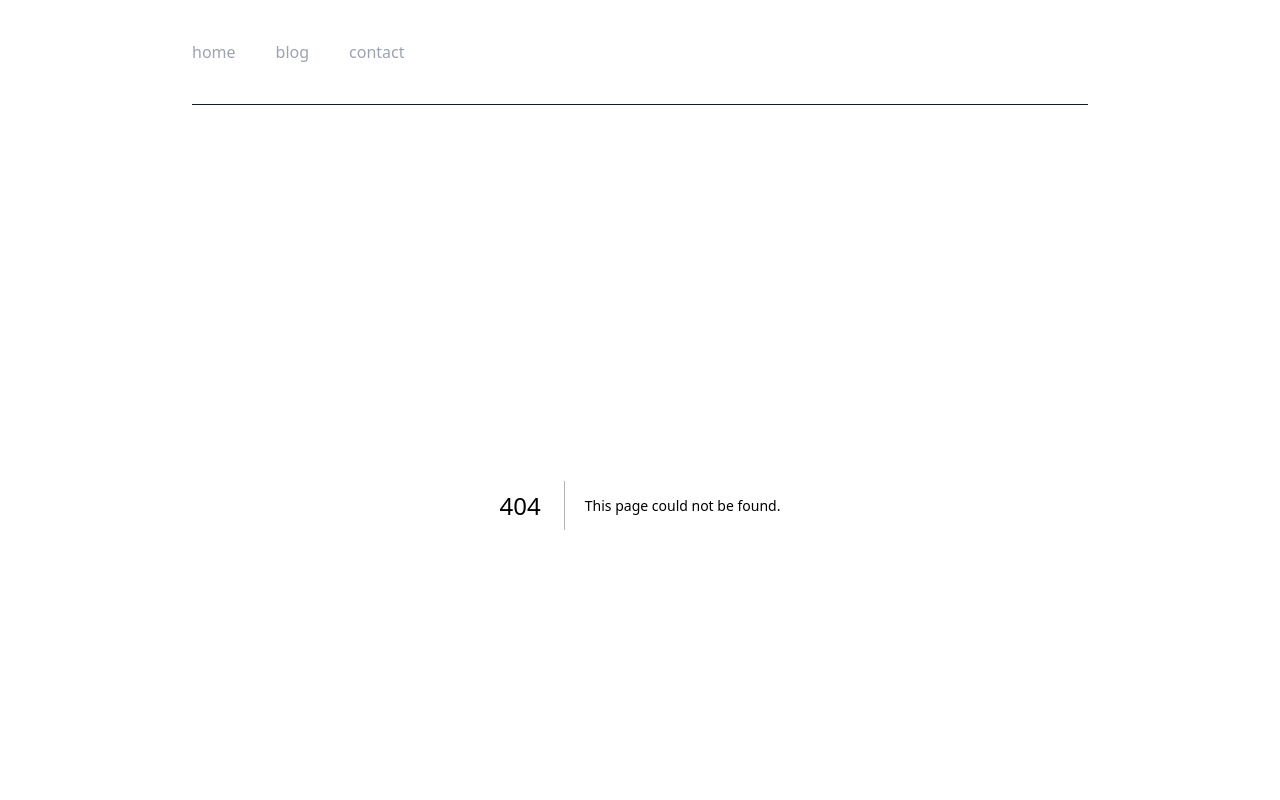
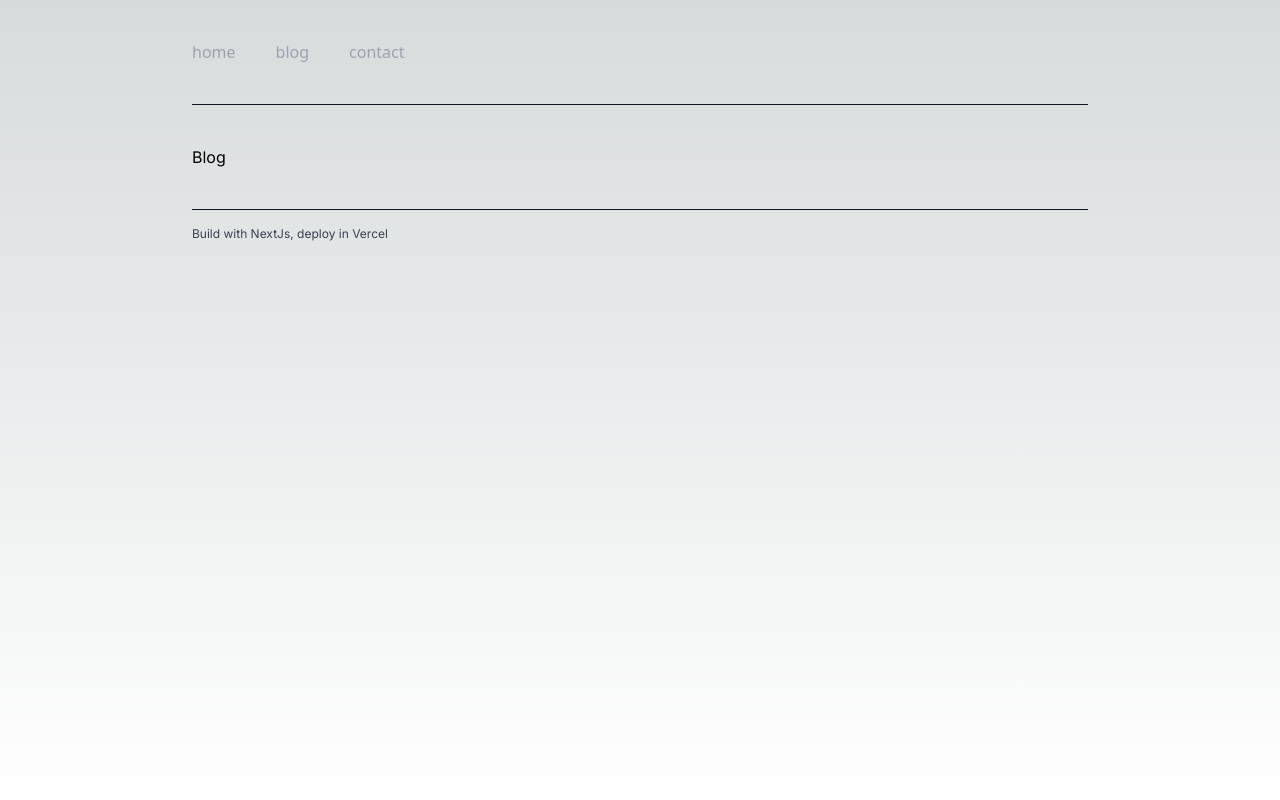
Before and after one commit to ryperk/my-web, a Next.js app: page /blog in a window 1280 px wide. Before the commit this address had no page. Shown: the top 800 px of the page. Built offline with nearby package versions, Linux system fonts and the light colour scheme.

Commit message:
add blog & contact page

```diff
--- /dev/null
+++ b/src/app/blog/page.js
@@ -0,0 +1,7 @@
+import React from 'react'
+
+export default function Blog() {
+  return (
+    <div>Blog</div>
+  )
+}
--- /dev/null
+++ b/src/app/contact/page.js
@@ -0,0 +1,7 @@
+import React from 'react'
+
+export default function Contact() {
+  return (
+    <div>Contact</div>
+  )
+}
--- a/src/app/layout.js
+++ b/src/app/layout.js
@@ -15,9 +15,9 @@ export default function RootLayout({ children }) {
       <body className={inter.className}>
         <div className='h-screen antialiased'>
           <Header />
-
-          {children}
-
+          <div className='max-w-4xl mx-auto py-10'>
+            {children}
+          </div>
           <Footer />
         </div>
       </body>
--- a/src/app/page.js
+++ b/src/app/page.js
@@ -4,7 +4,7 @@ import Welcome from './welcome_content.mdx';
 
 export default function Home() {
   return (
-    <div className='max-w-4xl mx-auto py-10'>
+    <div className=''>
       {/* <div className=' font-bold text-xl font-sans'>Hi, i'm Ryan</div> */}
       <Welcome/>
     </div>
```
